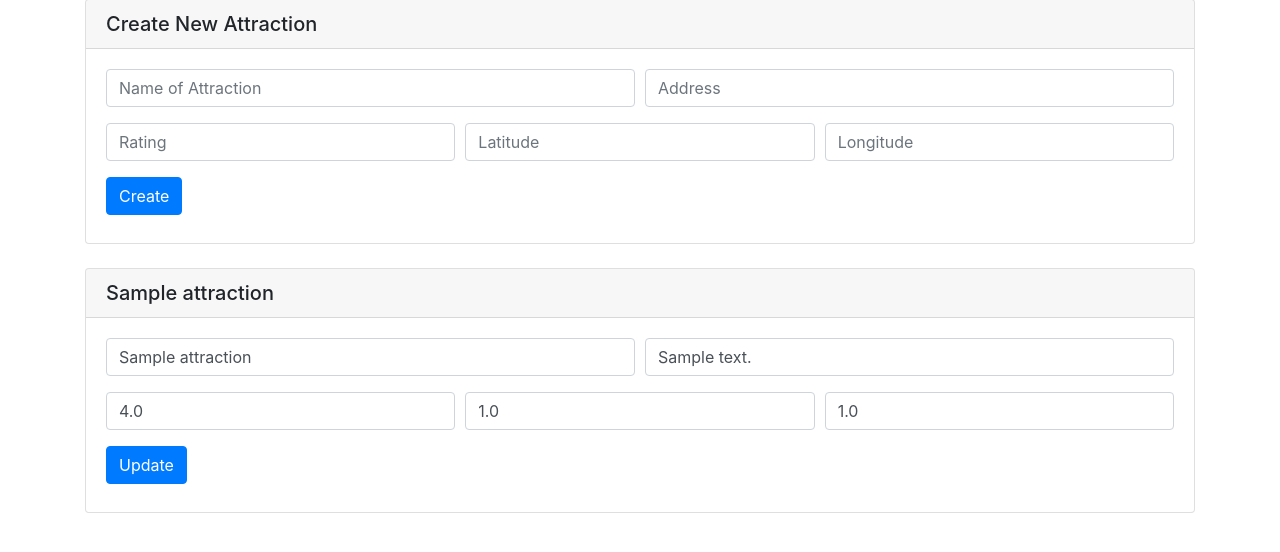
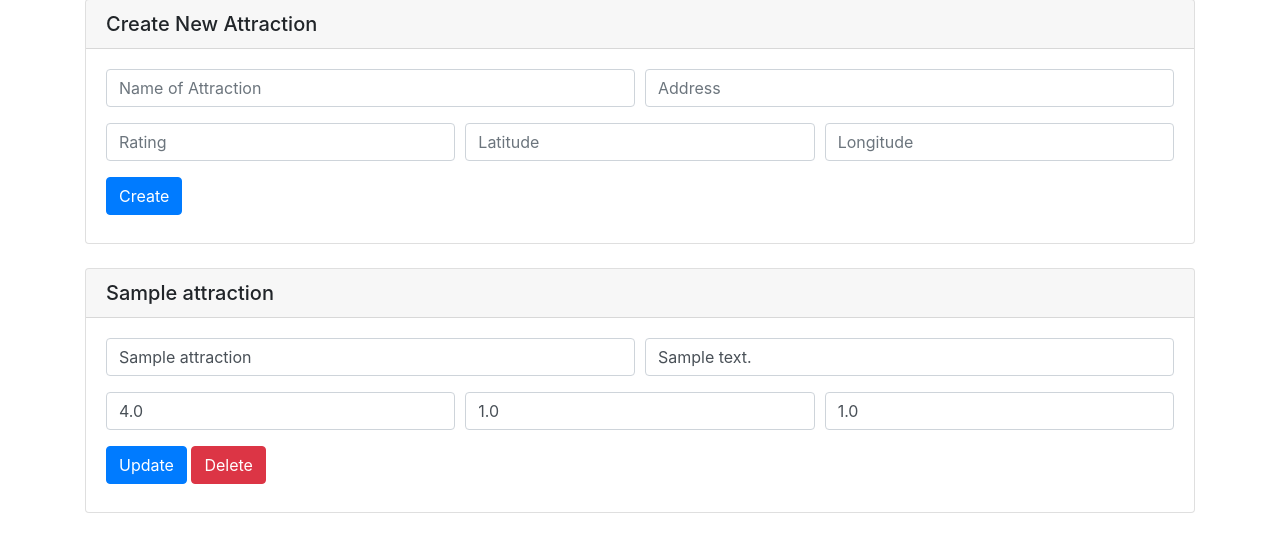
Before and after one commit to james9909/cs411-final-project, a Flask app: page /admin/attractions in a window 1280 px wide. Shown: the part 143-695 px from the top of the page. Run offline with Flask 2, Linux system fonts and the light colour scheme; tables that the repository leaves empty hold one stand-in row (values such as "Sample post"); parts of the project's set-up code (start-up, migrations or seed data) failed here and were passed over; some libraries are stand-ins or nearby versions.

Commit message:
Implement attraction deletion

```diff
--- a/app/static/js/admin/attractions.js
+++ b/app/static/js/admin/attractions.js
@@ -24,7 +24,7 @@ $("form[action='update']").submit(function(e) {
             $(`#${attraction_id}-submit`).removeAttr("disabled", "disabled");
         }
     );
-})
+});
 
 $("#add-form").submit(function(e) {
     e.preventDefault();
@@ -50,4 +50,14 @@ $("#add-form").submit(function(e) {
             $(`#add-submit`).removeAttr("disabled", "disabled");
         }
     );
-})
+});
+
+function deleteAttraction(id) {
+    $(`#${id}-delete`).attr("disabled", "disabled");
+    apiCall("DELETE", `/api/attractions/${id}`, {}, function(response) {
+        $(`#${id}-delete`).removeAttr("disabled", "disabled");
+        window.location = "/admin/attractions";
+    }, function(response) {
+        $(`#${id}-delete`).removeAttr("disabled", "disabled");
+    });
+}
--- a/app/templates/admin/attractions.html
+++ b/app/templates/admin/attractions.html
@@ -91,6 +91,7 @@
                         </div>
                     </div>
                     <button id="{{ attractions["id"] }}-submit" type="submit" class="btn btn-primary mb-2">Update</button>
+                    <button id="{{ attractions["id"] }}-delete" type="button" class="btn btn-danger mb-2" onclick="deleteAttraction({{ attraction["id"] }})">Delete</button>
                 </form>
             </div>
         </div>
```
